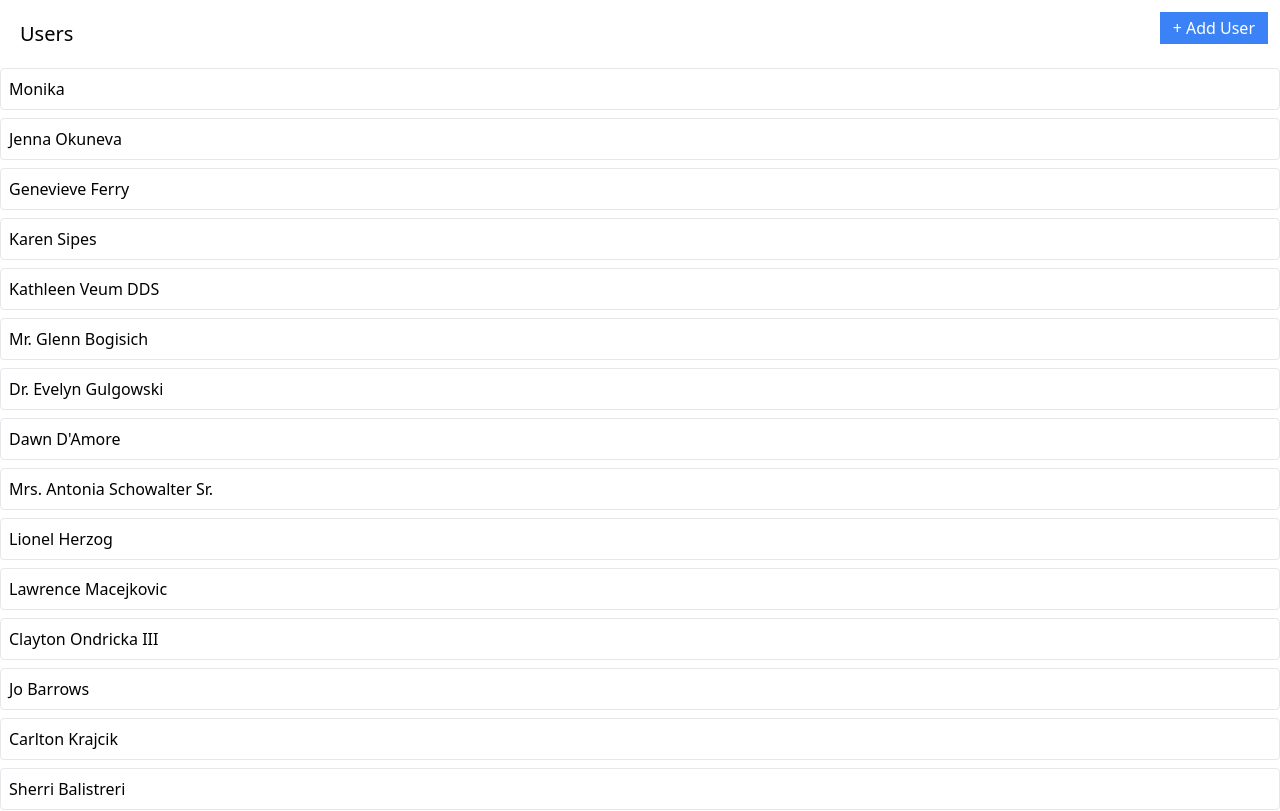
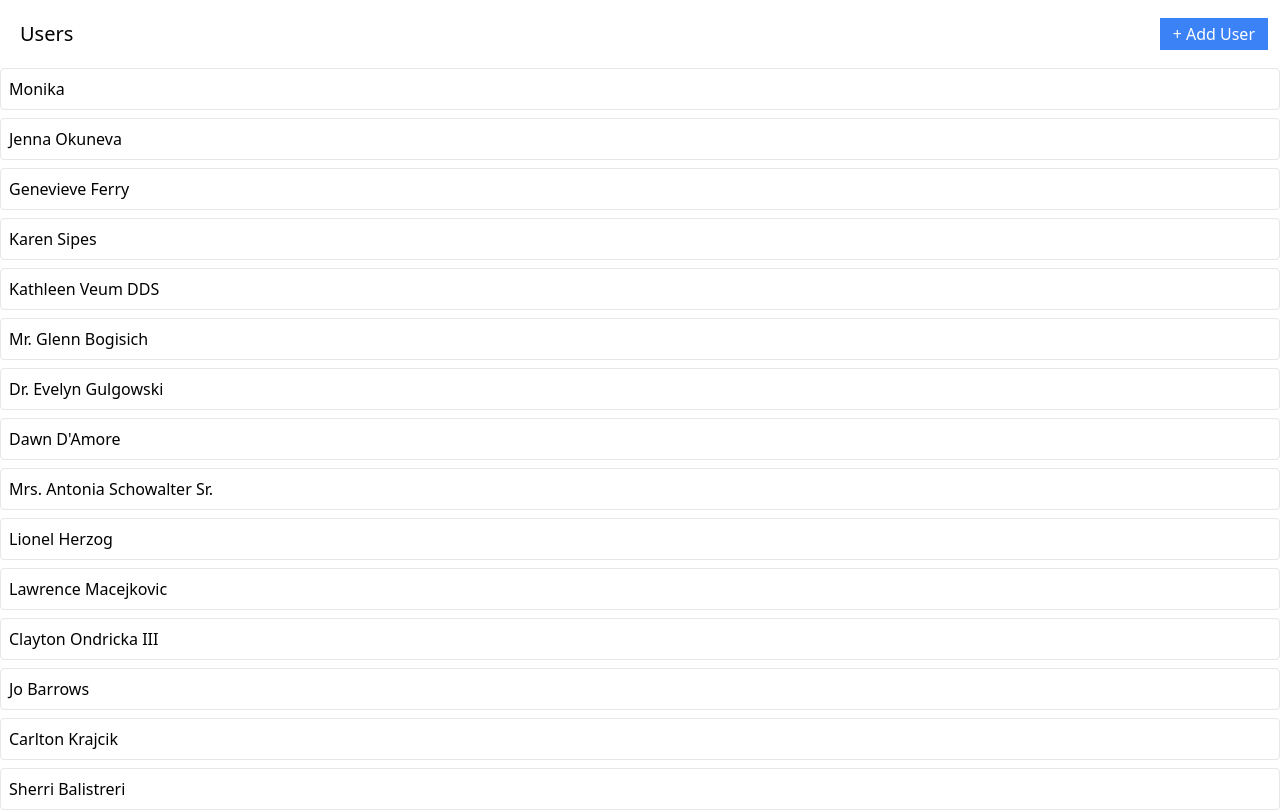
Before and after one commit to konojack/albums-async-thunks-redux-toolkit, a React (Create React App) app: page / in a window 1280 px wide. Shown: the top 811 px of the page. Built offline with nearby package versions, Linux system fonts and the light colour scheme; data requests are answered from the project's data file.

Commit message:
better display of list

```diff
--- a/db.json
+++ b/db.json
@@ -199,6 +199,10 @@
     {
       "name": "Tricia McKenzie",
       "id": 50
+    },
+    {
+      "name": "Ms. Eula Roberts",
+      "id": 51
     }
   ],
   "albums": [],
--- a/src/components/UsersList.js
+++ b/src/components/UsersList.js
@@ -22,19 +22,13 @@ const UsersList = () => {
     createUser();
   };
 
+  let content;
   if (isLoadingUsers) {
-    return (
-      <div>
-        <Skeleton times={6} className="h-10 w-full" />
-      </div>
-    );
-  }
-
-  if (loadingUsersError) {
-    return <div>Error fetching data...</div>;
-  }
-
-  const renderedUsers = users.map((user) => {
+    content = <Skeleton times={6} className="h-10 w-full" />;
+  } else if (loadingUsersError) {
+    content = <div>Error fetching data...</div>;
+  } else {
+    content = users.map((user) => {
       return (
         <div key={user.id} className="mb-2 border rounded">
           <div className="flex p-2 justify-between items-center cursor-pointer">
@@ -43,17 +37,18 @@ const UsersList = () => {
         </div>
       );
     });
+  }
 
   return (
     <div>
-      <div className="flex flex-row justify-between m-3">
+      <div className="flex flex-row justify-between m-3 items-center">
         <h1 className="m-2 text-xl">Users</h1>
         <Button onClick={handleUserAdd} loading={isCreatingUser} primary>
           + Add User
         </Button>
         {creatingUserError && 'Error creating user...'}
       </div>
-      {renderedUsers}
+      {content}
     </div>
   );
 };
```
Lines whose indentation alone changed are shown as unchanged.
